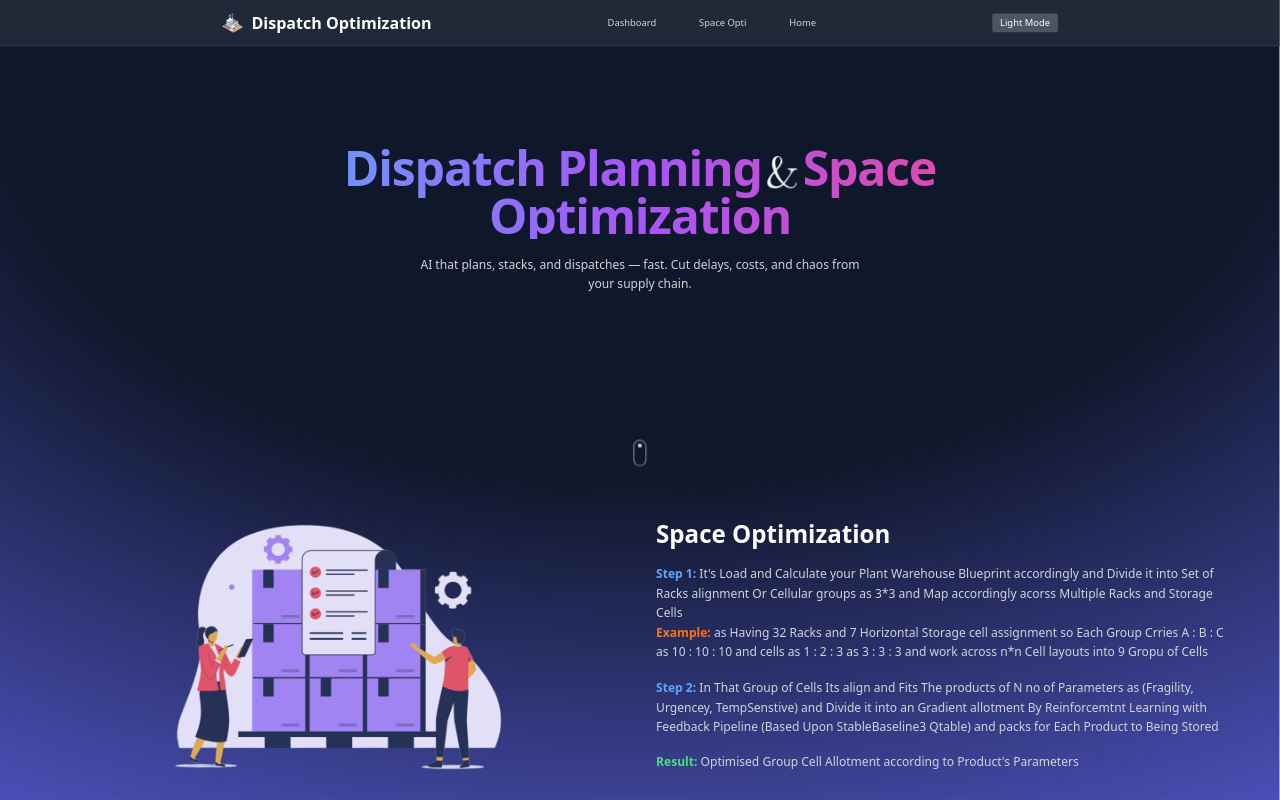
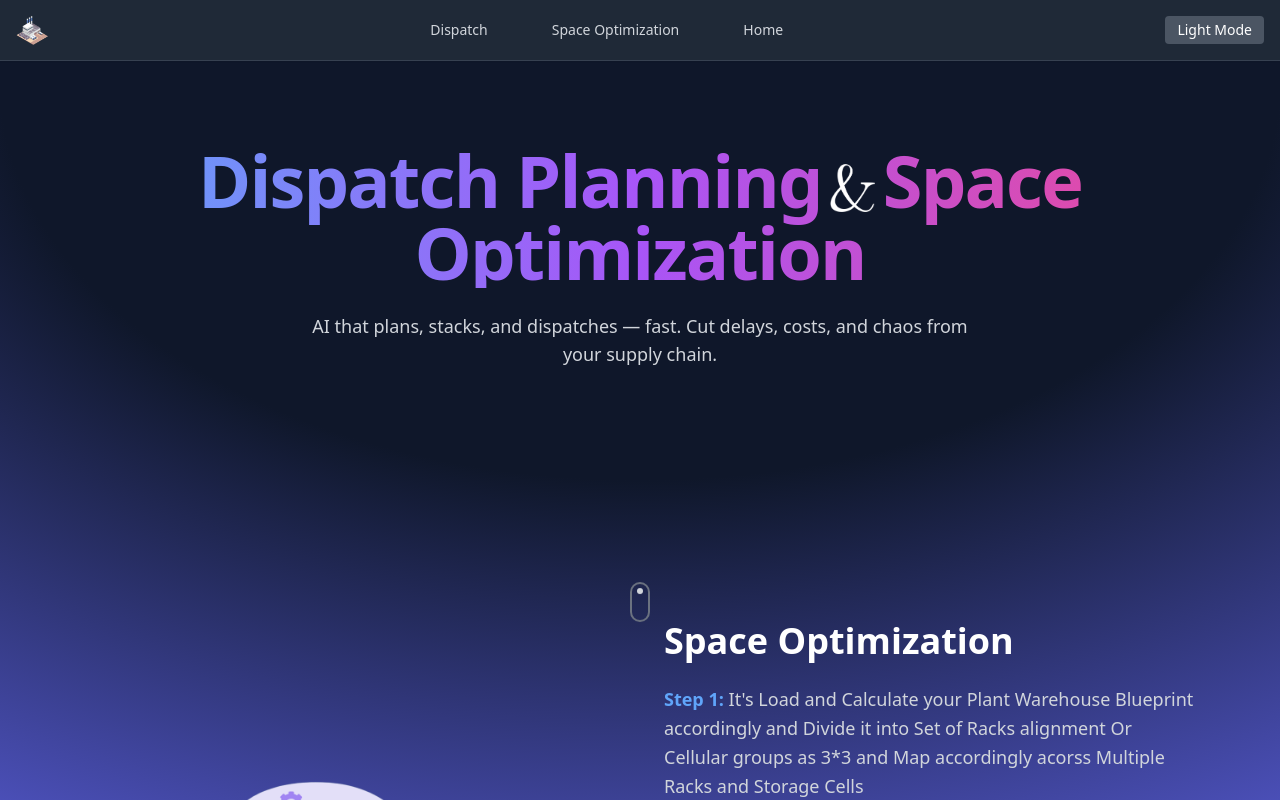
Before and after one commit to vivek-kanjariya/DispatchPlanning, a React (Vite) app: page / in a window 1280 px wide. Shown: the top 800 px of the page. Built offline with nearby package versions, Linux system fonts and the light colour scheme.

Commit message:
API Integrated

```diff
--- a/src/Components/Navbar.jsx
+++ b/src/Components/Navbar.jsx
@@ -4,73 +4,74 @@ import { Link } from "react-router-dom";
 export default function NavBar() {
   const [darkMode, setDarkMode] = useState(true);
   const [menuOpen, setMenuOpen] = useState(false);
+  const [scrollDirection, setScrollDirection] = useState("up");
 
   useEffect(() => {
     const html = document.documentElement;
     darkMode ? html.classList.add("dark") : html.classList.remove("dark");
   }, [darkMode]);
 
+  // Scroll direction detection
+  useEffect(() => {
+    let lastScroll = window.scrollY;
+
+    const handleScroll = () => {
+      const currentScroll = window.scrollY;
+      if (currentScroll > lastScroll && currentScroll > 50) {
+        setScrollDirection("down");
+      } else {
+        setScrollDirection("up");
+      }
+      lastScroll = currentScroll;
+    };
+
+    window.addEventListener("scroll", handleScroll);
+    return () => window.removeEventListener("scroll", handleScroll);
+  }, []);
+
   return (
-    <nav className="border-b border-gray-200 dark:border-gray-700 bg-gray-50 dark:bg-gray-800 shadow-sm">
-      <div className="max-w-screen-xl mx-auto p-4 flex flex-wrap items-center justify-between">
+    <nav
+      className={`fixed top-0 left-0 w-full z-50 border-b border-gray-200 dark:border-gray-700 shadow-sm
+      bg-gray-50 dark:bg-gray-800 transition-all duration-500 ease-in-out
+      ${
+        scrollDirection === "down"
+          ? "-translate-y-20 opacity-0 pointer-events-none"
+          : "translate-y-0 opacity-100"
+      }`}
+    >
+      <div className="max-w-screen-xl mx-auto px-4 py-3 flex flex-wrap items-center justify-between">
         {/* Logo + Brand */}
         <Link to="/" className="flex items-center space-x-3">
           <img
             src="/white-isometric-factory.png"
             alt="Logo"
-            className="h-8 w-auto"
+            className="h-8 w-auto transition-transform duration-300 hover:scale-105"
           />
-          <span className="text-2xl font-semibold text-gray-800 dark:text-white">
-            Dispatch Optimization
-          </span>
         </Link>
 
         {/* Menu Links */}
         <div
-          className={`${
-            menuOpen ? "block" : "hidden"
+          className={`transition-all duration-300 ease-in-out ${
+            menuOpen ? "block animate-fade-in-down" : "hidden"
           } w-full md:block md:w-auto mt-4 md:mt-0`}
         >
           <ul className="flex flex-col md:flex-row md:space-x-8 font-medium rounded-lg bg-gray-50 md:bg-transparent dark:bg-gray-800 md:dark:bg-transparent">
-<li>
+            {[
+              { path: "/dashboard", label: "Dispatch" },
+              { path: "/sop", label: "Space Optimization" },
+              { path: "/", label: "Home" },
+            ].map(({ path, label }) => (
+              <li key={path}>
                 <Link
-    to="/dashboard"
-    className="block py-2 px-4 rounded-md text-sm font-medium transition-colors duration-200
+                  to={path}
+                  className="block py-2 px-4 rounded-md text-sm font-medium transition-all duration-300
                   text-gray-700 hover:text-white hover:bg-blue-600
                   dark:text-gray-300 dark:hover:text-white dark:hover:bg-blue-600"
                 >
-    Dashboard
+                  {label}
                 </Link>
               </li>
-
-
-
-{/* TRY  */}
-<li>
-  <Link
-    to="/sop"
-    className="block py-2 px-4 rounded-md text-sm font-medium transition-colors duration-200
-               text-gray-700 hover:text-white hover:bg-blue-600
-               dark:text-gray-300 dark:hover:text-white dark:hover:bg-blue-600"
-  >
-    Space Opti
-  </Link>
-</li>
-
-
-
-
-<li>
-  <Link
-    to="/"
-    className="block py-2 px-4 rounded-md text-sm font-medium transition-colors duration-200
-               text-gray-700 hover:text-white hover:bg-blue-600
-               dark:text-gray-300 dark:hover:text-white dark:hover:bg-blue-600"
-  >
-    Home
-  </Link>
-</li>
-
+            ))}
           </ul>
         </div>
 
@@ -78,16 +79,16 @@ export default function NavBar() {
         <div className="flex items-center gap-2">
           <button
             onClick={() => setDarkMode(!darkMode)}
-            className="text-sm px-3 py-1 rounded text-white bg-indigo-500 hover:bg-indigo-600 dark:bg-gray-600 dark:hover:bg-gray-700 transition"
+            className="text-sm px-3 py-1 rounded text-white bg-indigo-500 hover:bg-indigo-600 dark:bg-gray-600 dark:hover:bg-gray-700 transition duration-300"
           >
             {darkMode ? "Light Mode" : "Dark Mode"}
           </button>
           <button
             onClick={() => setMenuOpen(!menuOpen)}
-            className="md:hidden inline-flex items-center p-2 text-gray-500 hover:bg-gray-200 dark:hover:bg-gray-700 rounded"
+            className="md:hidden inline-flex items-center p-2 text-gray-500 hover:bg-gray-200 dark:hover:bg-gray-700 rounded transition duration-300"
           >
             <svg
-              className="w-5 h-5"
+              className="w-6 h-6"
               fill="none"
               viewBox="0 0 17 14"
               xmlns="http://www.w3.org/2000/svg"
@@ -97,12 +98,11 @@ export default function NavBar() {
                 strokeWidth="2"
                 strokeLinecap="round"
                 strokeLinejoin="round"
-                d="M1 1h15M1 7h15M1 13h15"
+                d={menuOpen ? "M6 18L18 6M6 6l12 12" : "M1 1h15M1 7h15M1 13h15"}
               />
             </svg>
           </button>
         </div>
-
       </div>
     </nav>
   );
--- a/src/Pages/Sop.jsx
+++ b/src/Pages/Sop.jsx
@@ -38,7 +38,7 @@ export default function Sop({ setPopup }) {
             transition={{ duration: 0.5 }}
             className="text-center font-extrabold text-2xl md:text-5xl text-transparent bg-clip-text bg-gradient-to-r from-red-400 to-orange-400"
           >
-            who broke your &nbsp;&nbsp;&nbsp;&nbsp; belongings
+            who broke your &nbsp; belongings ?
           </motion.h1>
         ) : (
           <motion.h1
--- a/src/Pages/dashboard.jsx
+++ b/src/Pages/dashboard.jsx
@@ -140,6 +140,22 @@ const transformData = ({ columns, data }) => {
   );
 };
 
+const vehiclePoolData = [
+  { Vehicle_ID: "SMALL_001", Vehicle_Type: "Small", Vehicle_Property: "General", Capacity_kg: 500, Capacity_L: 1500, Remaining_kg: 500, Remaining_L: 1500, Used: 0 },
+  { Vehicle_ID: "SMALL_002", Vehicle_Type: "Small", Vehicle_Property: "General", Capacity_kg: 500, Capacity_L: 1500, Remaining_kg: 500, Remaining_L: 1500, Used: 0 },
+  { Vehicle_ID: "MEDIUM_001", Vehicle_Type: "Medium", Vehicle_Property: "General", Capacity_kg: 1000, Capacity_L: 3000, Remaining_kg: 1000, Remaining_L: 3000, Used: 0 },
+  { Vehicle_ID: "MEDIUM_002", Vehicle_Type: "Medium", Vehicle_Property: "General", Capacity_kg: 1000, Capacity_L: 3000, Remaining_kg: 1000, Remaining_L: 3000, Used: 0 },
+  { Vehicle_ID: "LARGE_001", Vehicle_Type: "Large", Vehicle_Property: "General", Capacity_kg: 2000, Capacity_L: 6000, Remaining_kg: 2000, Remaining_L: 6000, Used: 0 },
+  { Vehicle_ID: "LARGE_002", Vehicle_Type: "Large", Vehicle_Property: "General", Capacity_kg: 2000, Capacity_L: 6000, Remaining_kg: 2000, Remaining_L: 6000, Used: 0 },
+  { Vehicle_ID: "SPECIAL_SMALL_001", Vehicle_Type: "Special_Small", Vehicle_Property: "Specialised", Capacity_kg: 500, Capacity_L: 1500, Remaining_kg: 500, Remaining_L: 1500, Used: 0 },
+  { Vehicle_ID: "SPECIAL_SMALL_002", Vehicle_Type: "Special_Small", Vehicle_Property: "Specialised", Capacity_kg: 500, Capacity_L: 1500, Remaining_kg: 500, Remaining_L: 1500, Used: 0 },
+  { Vehicle_ID: "SPECIAL_MEDIUM_001", Vehicle_Type: "Special_Medium", Vehicle_Property: "Specialised", Capacity_kg: 1000, Capacity_L: 3000, Remaining_kg: 1000, Remaining_L: 3000, Used: 0 },
+  { Vehicle_ID: "SPECIAL_MEDIUM_002", Vehicle_Type: "Special_Medium", Vehicle_Property: "Specialised", Capacity_kg: 1000, Capacity_L: 3000, Remaining_kg: 1000, Remaining_L: 3000, Used: 0 },
+  { Vehicle_ID: "SPECIAL_LARGE_001", Vehicle_Type: "Special_Large", Vehicle_Property: "Specialised", Capacity_kg: 2000, Capacity_L: 6000, Remaining_kg: 2000, Remaining_L: 6000, Used: 0 },
+  { Vehicle_ID: "SPECIAL_LARGE_002", Vehicle_Type: "Special_Large", Vehicle_Property: "Specialised", Capacity_kg: 2000, Capacity_L: 6000, Remaining_kg: 2000, Remaining_L: 6000, Used: 0 },
+];
+
+
 export default function Dashboard({ setPopup }) {
   const [dashboardResponse, setDashboardResponse] = useState(null);
 
@@ -172,11 +188,11 @@ export default function Dashboard({ setPopup }) {
 
       <FileUploadDashboard
         setPopup={setPopup}
-        endpoint="http://127.0.0.1:8000/api/dispatch/"
+        endpoint="https://mlapi-232i.onrender.com/api/dispatch/"
         sampleFilePath="./dispatch.csv"
         setResponse={setDashboardResponse}
       />
-
+{console.log(setDashboardResponse)}
       {/* ✅ Table + Graph Section */}
       {formattedResult?.length > 0 ? (
         <motion.div
@@ -195,6 +211,22 @@ export default function Dashboard({ setPopup }) {
           </p>
         )
       )}
+
+      {formattedResult?.length > 0 && (
+  <motion.div
+    initial={{ opacity: 0, y: 20 }}
+    animate={{ opacity: 1, y: 0 }}
+    transition={{ delay: 0.6, duration: 0.4 }}
+    className="mt-6 mb-16 w-full max-w-7xl p-4 rounded-2xl backdrop-blur-md bg-white/30 dark:bg-white/10 border border-white/20 shadow-lg overflow-x-auto"
+  >
+    <h2 className="text-xl font-bold text-gray-800 dark:text-white mb-4">
+      Available Vehicle Pool Overview
+      This one Gets That How many Vehicles You have Available for Dispatching your Requested Products.
+    </h2>
+    <Table data={vehiclePoolData} />
+  </motion.div>
+)}
+
     </section>
   );
 }
--- a/src/index.css
+++ b/src/index.css
@@ -40,12 +40,12 @@ html {
   width: 12px;
 }
 *::-webkit-scrollbar-track {
-  background: #f1f5f9;
+  background: transparent;
 }
 *::-webkit-scrollbar-thumb {
-  background-color: #3b82f6;
+  background-color: #ff9627;
   border-radius: 10px;
-  border: 3px solid #f1f5f9;
+  border: none;
 }
 
 /* Dark Mode Scrollbar */
@@ -53,8 +53,8 @@ html {
   background: #1e293b;
 }
 .dark *::-webkit-scrollbar-thumb {
-  background-color: #60a5fa;
-  border: 3px solid #1e293b;
+  background-color: #ff9f29;
+  border: none;
 }
 
 @tailwind components;
--- a/src/main.jsx
+++ b/src/main.jsx
@@ -6,10 +6,9 @@ import './index.css';
 
 ReactDOM.createRoot(document.getElementById('root')).render(
   <React.StrictMode>
-    <div id="zoom-wrapper">
+
       <BrowserRouter>
         <App />
       </BrowserRouter>
-    </div>
-  </React.StrictMode>
+      </React.StrictMode>
 );
```
Lines whose indentation alone changed are shown as unchanged.
